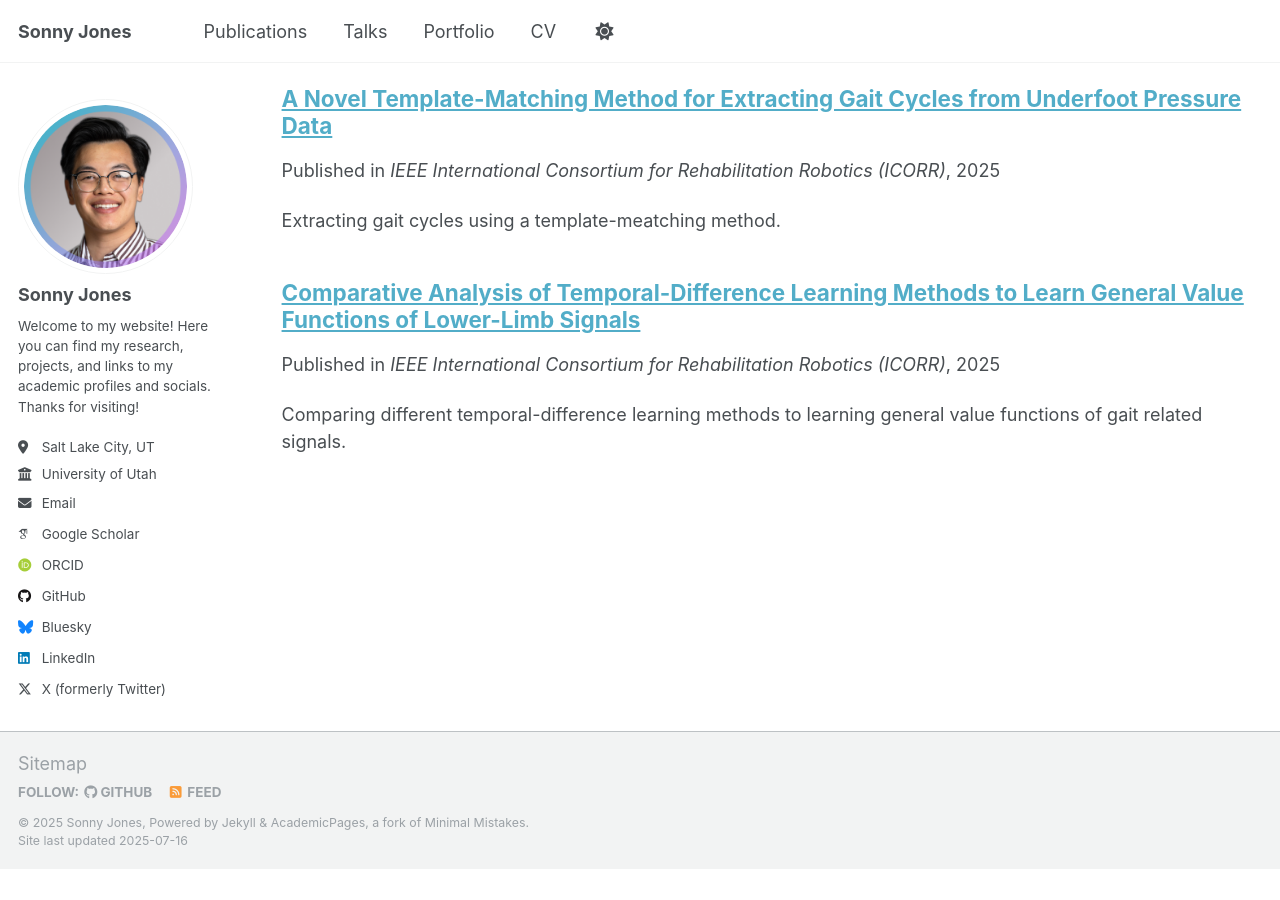
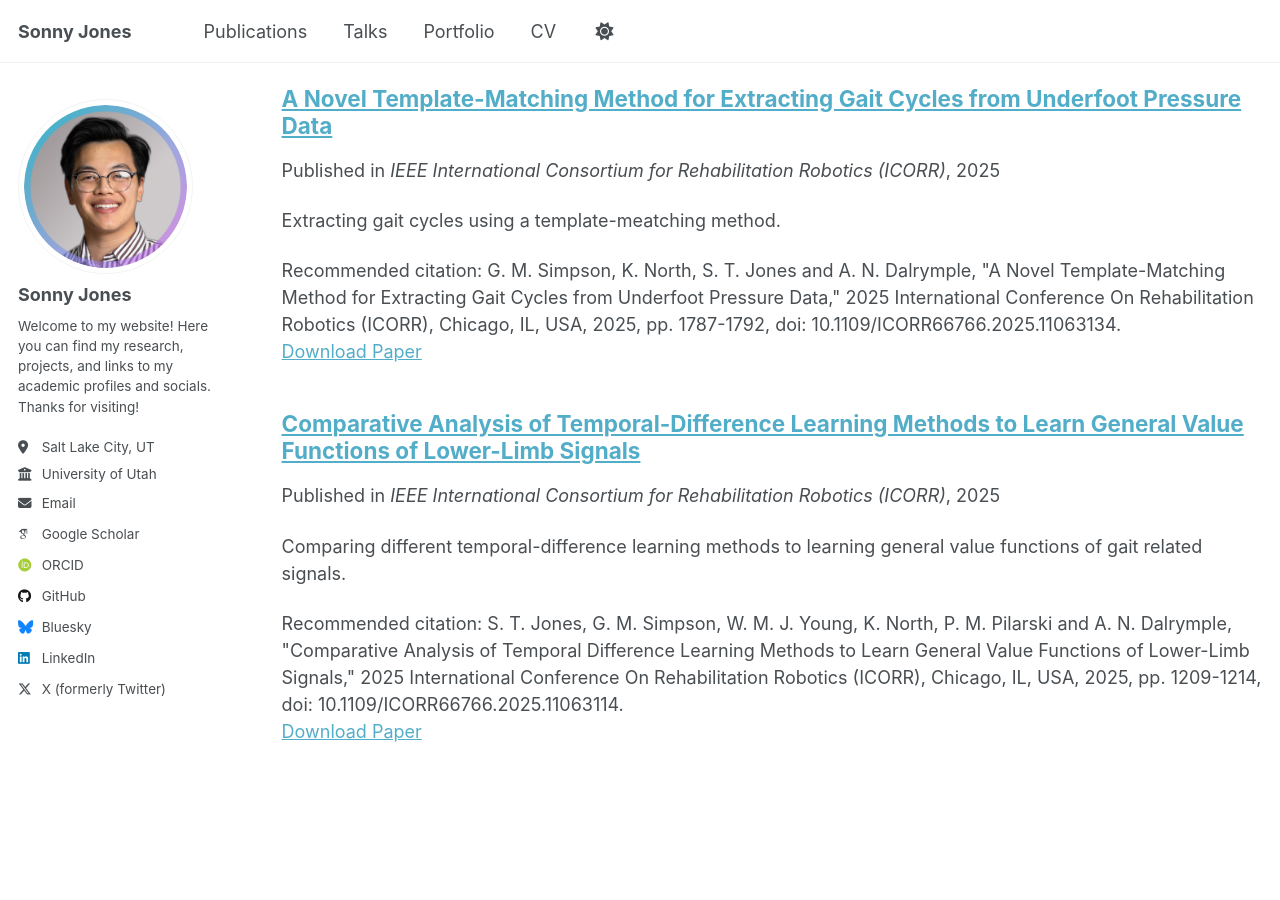
Before and after one commit to sonny-jones/sonny-jones.github.io, a Jekyll site: the page built from _pages/publications.html, in a window 1280 px wide and 900 px high, scrolled down 1234 px. Built offline with Jekyll 4.4.1, drawn with Linux system fonts in a browser that asks for light colours; some web fonts are replaced; before the commit the page ends 2103 px from its top, so only the background shows below that.

Commit message:
Added ICORR links and citations

```diff
--- a/_publications/2025-05-11-TD-GVF-gait.md
+++ b/_publications/2025-05-11-TD-GVF-gait.md
@@ -6,6 +6,6 @@ permalink: /publication/2025-05-11-TD-GVF-gait
 excerpt: 'Comparing different temporal-difference learning methods to learning general value functions of gait related signals.'
 date: 2025-05-11
 venue: 'IEEE International Consortium for Rehabilitation Robotics (ICORR)'
-#paperurl: 'http://academicpages.github.io/files/paper3.pdf'
-#citation: 'Your Name, You. (2024). &quot;Paper Title Number 3.&quot; <i>GitHub Journal of Bugs</i>. 1(3).'
+paperurl: 'https://ieeexplore.ieee.org/document/11063114'
+citation: 'S. T. Jones, G. M. Simpson, W. M. J. Young, K. North, P. M. Pilarski and A. N. Dalrymple, "Comparative Analysis of Temporal Difference Learning Methods to Learn General Value Functions of Lower-Limb Signals," 2025 International Conference On Rehabilitation Robotics (ICORR), Chicago, IL, USA, 2025, pp. 1209-1214, doi: 10.1109/ICORR66766.2025.11063114.'
 ---
--- a/_publications/2025-05-11-template-matching-gait.md
+++ b/_publications/2025-05-11-template-matching-gait.md
@@ -6,6 +6,6 @@ permalink: /publication/2025-05-11-template-matching-gait
 excerpt: 'Extracting gait cycles using a template-meatching method.'
 date: 2025-05-11
 venue: 'IEEE International Consortium for Rehabilitation Robotics (ICORR)'
-#paperurl: 'http://academicpages.github.io/files/paper3.pdf'
-#citation: 'Your Name, You. (2024). &quot;Paper Title Number 3.&quot; <i>GitHub Journal of Bugs</i>. 1(3).'
+paperurl: 'https://ieeexplore.ieee.org/document/11063134'
+citation: 'G. M. Simpson, K. North, S. T. Jones and A. N. Dalrymple, "A Novel Template-Matching Method for Extracting Gait Cycles from Underfoot Pressure Data," 2025 International Conference On Rehabilitation Robotics (ICORR), Chicago, IL, USA, 2025, pp. 1787-1792, doi: 10.1109/ICORR66766.2025.11063134.'
 ---
```
